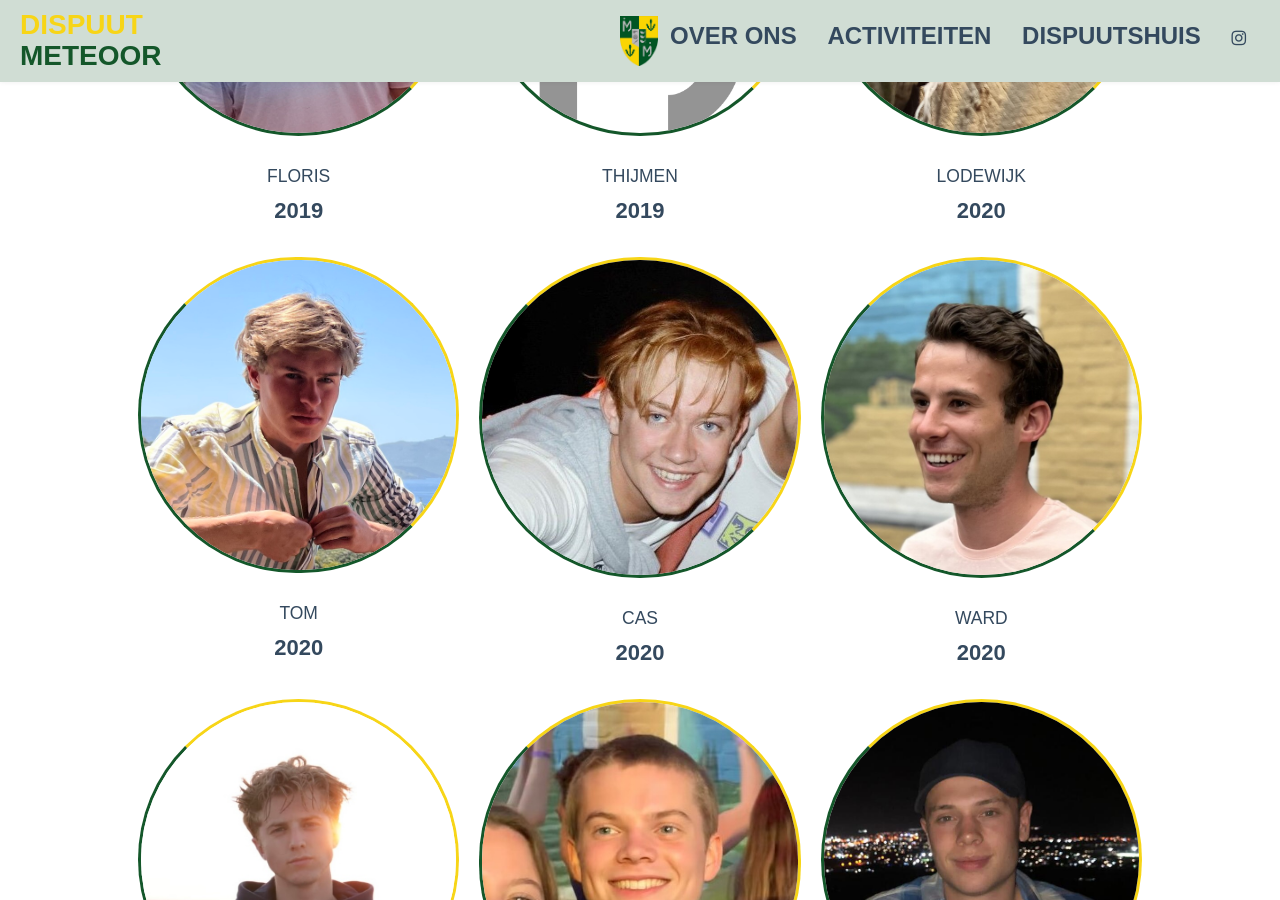
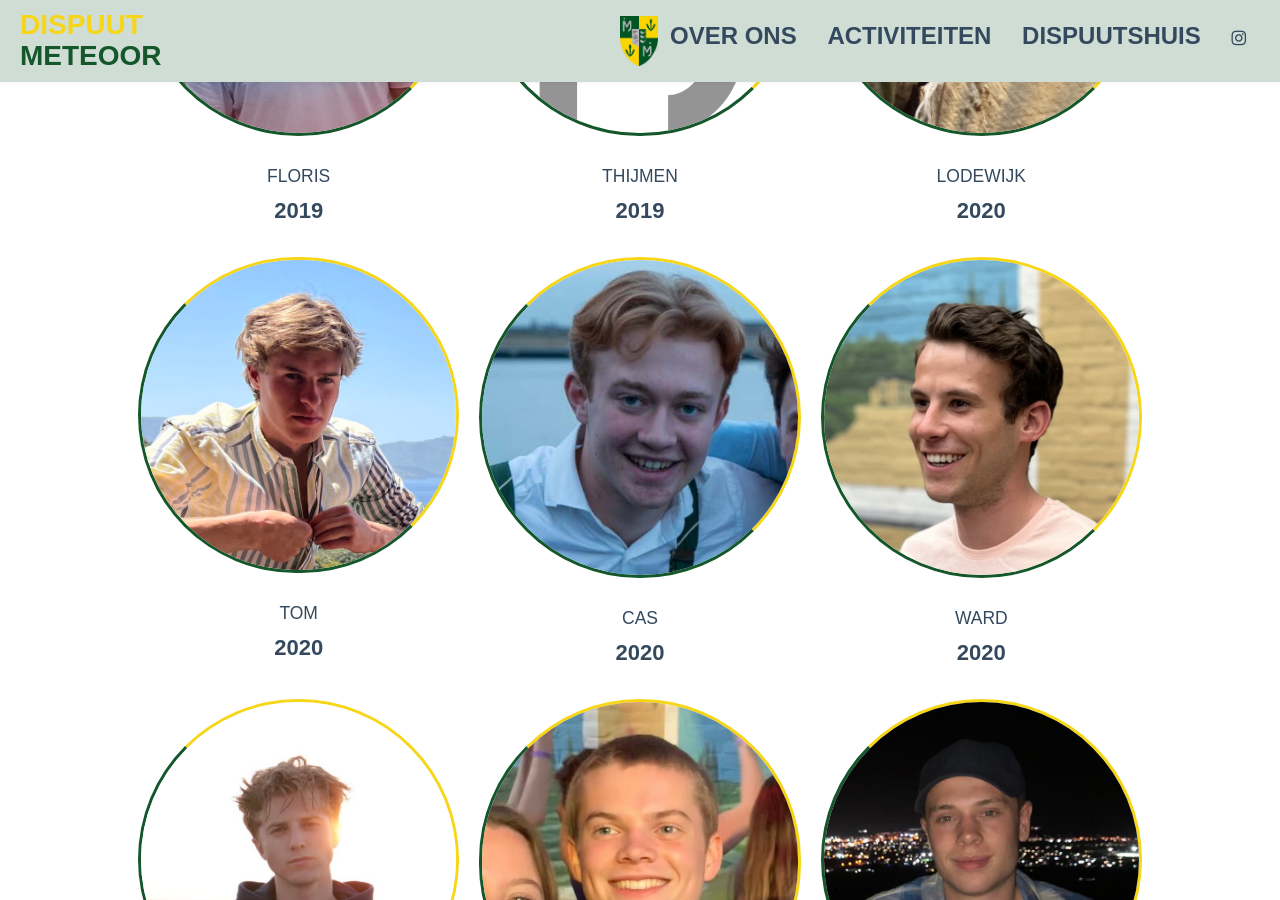
Before and after one commit to Meteoor1958/Meteoor1958.github.io, a Jekyll site: the page built from index.html, in a window 1280 px wide and 900 px high, scrolled down 3173 px. Built offline with Jekyll 4.4.1, drawn with Linux system fonts in a browser that asks for light colours.

Commit message:
cas fix ay

```diff
--- a/index.html
+++ b/index.html
@@ -386,7 +386,7 @@
 
             <aside class="home-sticky-post post has-post-thumbnail sticky ">
             <span class="post-image">
-            <a href="#"><img width="502" height="502" src="images/2020-Cas.jpg"
+            <a href="#"><img width="502" height="502" src="images/cassidjee.jpg"
                              class="attachment-sticky size-sticky" alt=""/>
             </a>
             </span>
```
Also changed, not shown: images/cassidjee.jpg (added).
